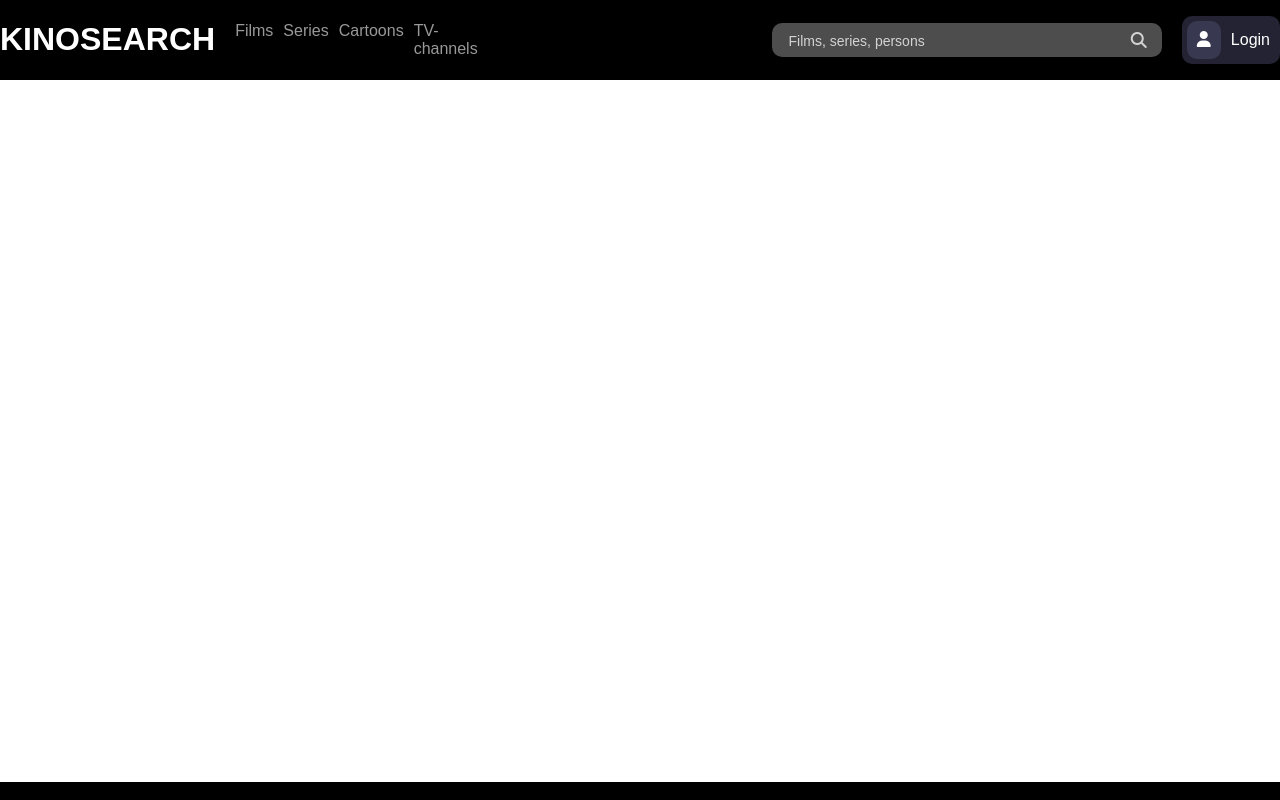
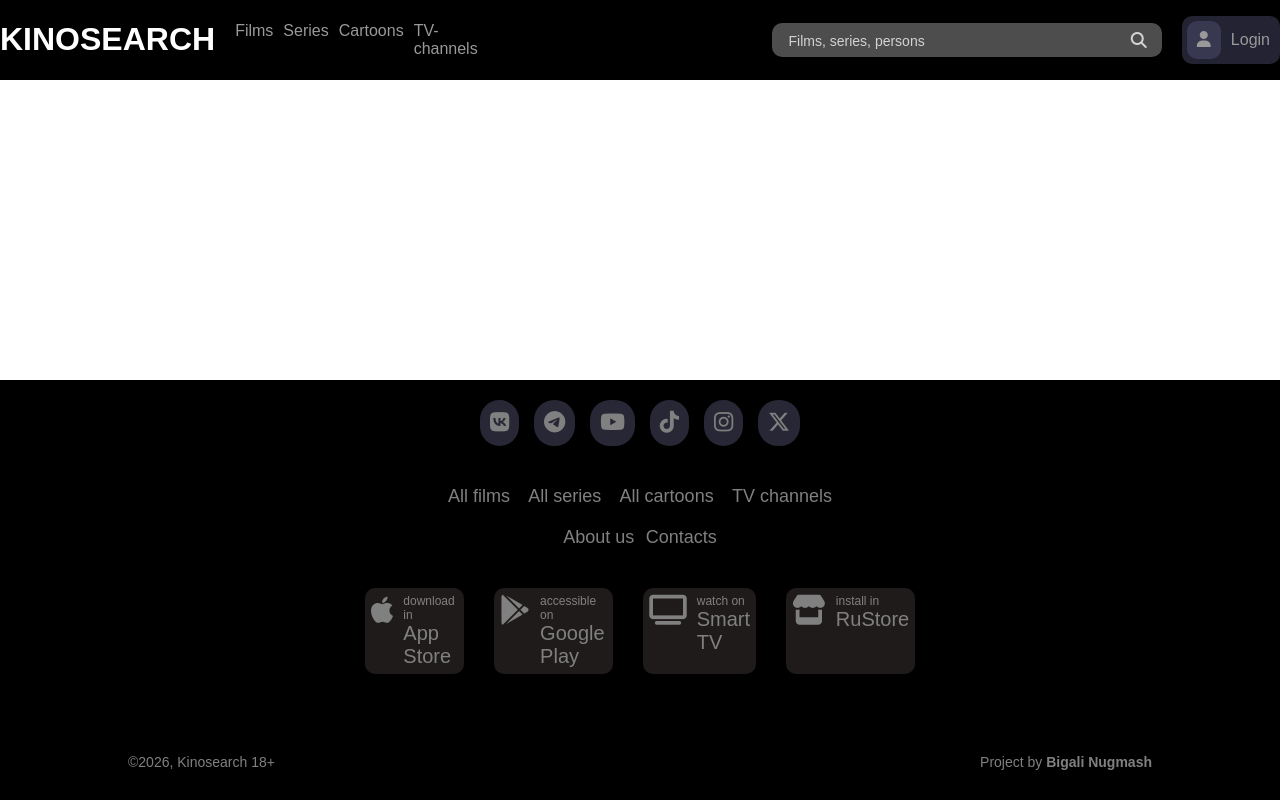
Before and after one commit to bgl96395/Movie_System, a website: page views/index.html in a window 1280 px wide. Drawn offline with Linux system fonts and the light colour scheme.

Commit message:
Adding footer

```diff
--- a/public/css/style.css
+++ b/public/css/style.css
@@ -20,10 +20,17 @@ body{
 }
 #options{
     display: flex;
-    color: rgb(153, 153, 153);
     gap: 10px;
     margin-right: 20%;
+}
+
+.color{
+    color: rgb(153, 153, 153);
     cursor: pointer;
+}
+
+.color:hover{
+    color: white;
 }
 
 #search_of{
@@ -39,12 +46,14 @@ body{
     align-items: center;
     width: 370px;
     justify-content: space-between;
+    gap:5px
 
 }
 
 #search{
     border: 0;
     background-color: transparent;
+    width: 100%;
 }
 
 input::placeholder{
@@ -54,7 +63,7 @@ input::placeholder{
 
 #login{
     display: flex;
-    color: white;
+    color: rgb(153, 153, 153);
     background-color: rgb(35, 35, 51);
     padding-top: 5px;
     padding-bottom: 5px;
@@ -64,6 +73,10 @@ input::placeholder{
     gap: 10px;
     align-items: center;
     cursor: pointer;
+}
+
+#login:hover{
+    color: white;
 }
 
 #icon{
@@ -80,6 +93,110 @@ input::placeholder{
     background-color: black;
     width: 100%;
     margin-bottom: 0;
+    color: gray;
+}
+
+#soc{
+    display: flex;
+    font-size: 22px;
+    width: 25%;
+    justify-content: space-between;
+    margin-left: auto;
+    margin-right: auto;
+    padding: 20px;
+}
+
+.soci{
+    background-color: rgb(39, 39, 54) !important;
+    border-radius: 20px;
+    padding: 10px;
+    cursor: pointer;
+}
+
+.soci:hover{
+    color: white;
+    background-color: rgb(85, 85, 115) !important;
+}
+
+#foot1{
+    display: flex;
+    width: 12%;
+    margin-left: auto;
+    margin-right: auto;
+    justify-content: space-between;
+    margin-top: 20px;
+    font-size: large;
+}
+
+.col:hover{
+    color: white;
+    cursor: pointer;
+}
+
+#foot2{
+    display: flex;
+    width: 30%;
+    margin-left: auto;
+    margin-right: auto;
+    justify-content: space-between;
+    margin-top: 20px;
+    font-size: large;
+}
+
+.col:hover{
+    color: white;
+    cursor: pointer;
+}
+
+#watching{
+    display: flex;
+    margin-left: auto;
+    margin-right: auto;
+    gap: 30px;
+    width: 43%;
+    margin-top: 40px;
+}
+
+.z{
+    display: flex;
+    gap: 10px;
+    background-color: rgb(31, 27, 27);
+    padding: 6px;
+    border-radius: 10px;
+}
+
+.z:hover{
+    cursor: pointer;
+    color: rgb(179, 177, 177);
+    background-color: rgb(48, 45, 45);
+}
+
+.z1{
+    font-size: 30px;
+}
+
+.z2{
+    display: flex;
+    flex-direction: column;
+}
+
+.z3{
+    font-size: 12px;
+}
+
+.z4{
+    font-size: 20px;
+}
+
+#rights{
+    display: flex;
+    width: 80%;
+    margin-left: auto;
+    margin-right: auto;
+    margin-top: 80px;
+    margin-bottom: 30px;
+    justify-content: space-between;
+    font-size: 14px;
 }
 
 #main{
--- a/views/index.html
+++ b/views/index.html
@@ -11,10 +11,10 @@
     <div id="header">
         <div id="head"><h1>KINOSEARCH</h1></div>
         <div id="options">
-            <div id="film">Films</div>
-            <div id="series">Series</div>
-            <div id="cartoon">Cartoons</div>
-            <div id="TV">TV-channels</div>
+            <div id="film" class="color">Films</div>
+            <div id="series" class="color">Series</div>
+            <div id="cartoon" class="color">Cartoons</div>
+            <div id="TV" class="color">TV-channels</div>
         </div>
         <div id="search_of">
             <input type="text" id="search" name="search" placeholder="Films, series, persons">
@@ -28,6 +28,64 @@
 
     <div id="main"></div>
 
-    <div id="footer">footer</div>
+    <div id="footer">
+
+        <div id="soc">
+            <div class="soci"><i class="fa-brands fa-vk"></i></div>
+            <div class="soci"><i class="fa-brands fa-telegram"></i></div>
+            <div class="soci"><i class="fa-brands fa-youtube"></i></div>
+            <div class="soci"><i class="fa-brands fa-tiktok"></i></div>
+            <div class="soci"><i class="fa-brands fa-instagram"></i></div>
+            <div class="soci"><i class="fa-brands fa-x-twitter"></i></div>
+        </div>
+
+        <div id="foot2">
+            <div class="col">All films</div>
+            <div class="col">All series</div>
+            <div class="col">All cartoons</div>
+            <div class="col">TV channels</div>
+        </div>
+
+        <div id="foot1">
+            <div class="col">About us</div>
+            <div class="col">Contacts</div>
+        </div>
+
+        <div id="watching">
+            <div class="z">
+                <div class="z1"><i class="fa-brands fa-apple"></i></div>
+                <div class="z2">
+                    <div class="z3">download in</div>
+                    <div class="z4">App Store</div>
+                </div>
+            </div>
+            <div class="z">
+                <div class="z1"><i class="fa-brands fa-google-play"></i></div>
+                <div class="z2">
+                    <div class="z3">accessible on</div>
+                    <div class="z4">Google Play</div>
+                </div>
+            </div>
+            <div class="z">
+                <div class="z1"><i class="fa-solid fa-tv"></i></div>
+                <div class="z2">
+                    <div class="z3">watch on</div>
+                    <div class="z4">Smart TV</div>
+                </div>
+            </div>
+            <div class="z">
+                <div class="z1"><i class="fa-solid fa-store"></i></div>
+                <div class="z2">
+                    <div class="z3">install in</div>
+                    <div class="z4">RuStore</div>
+                </div>
+            </div>
+        </div>
+
+        <div id="rights">
+            <div>©2026, Kinosearch 18+</div>
+            <div>Project by <b>Bigali Nugmash</b></div>
+        </div>
+    </div>
 </body>
 </html>
```
